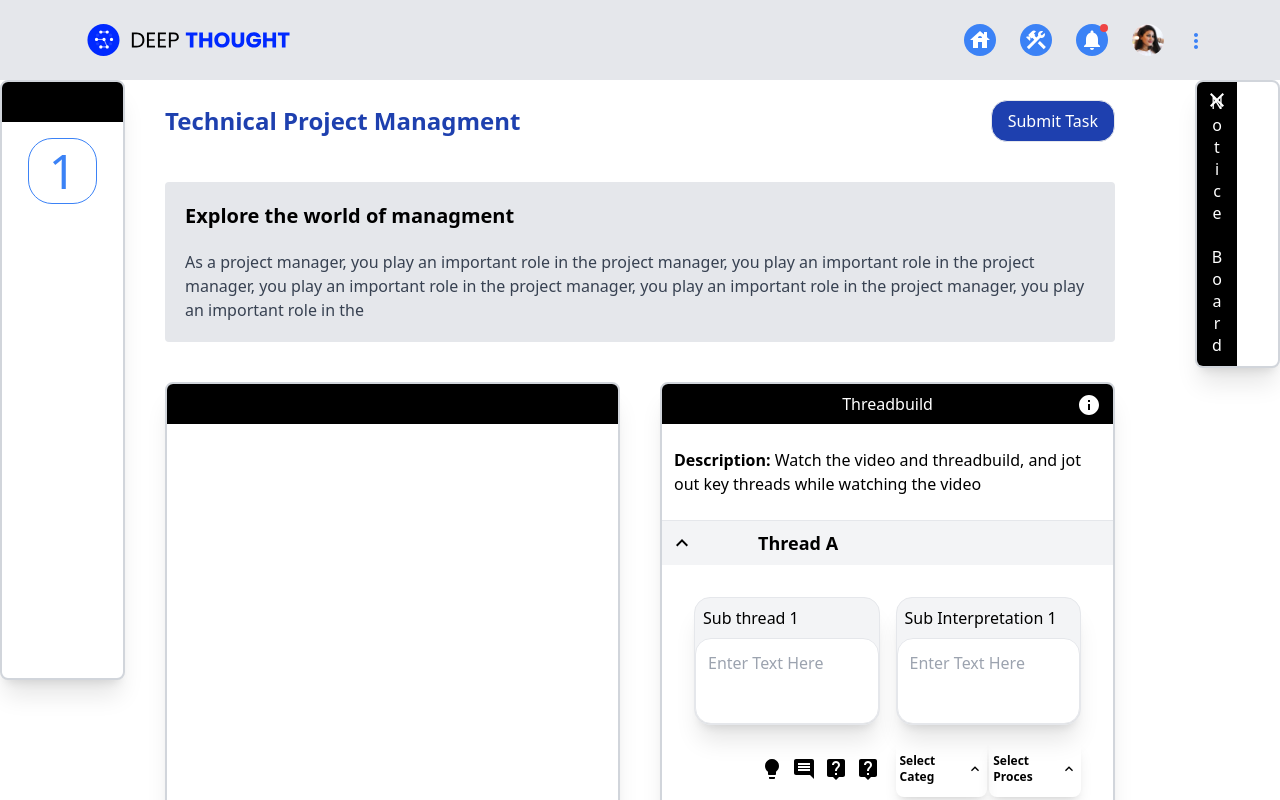
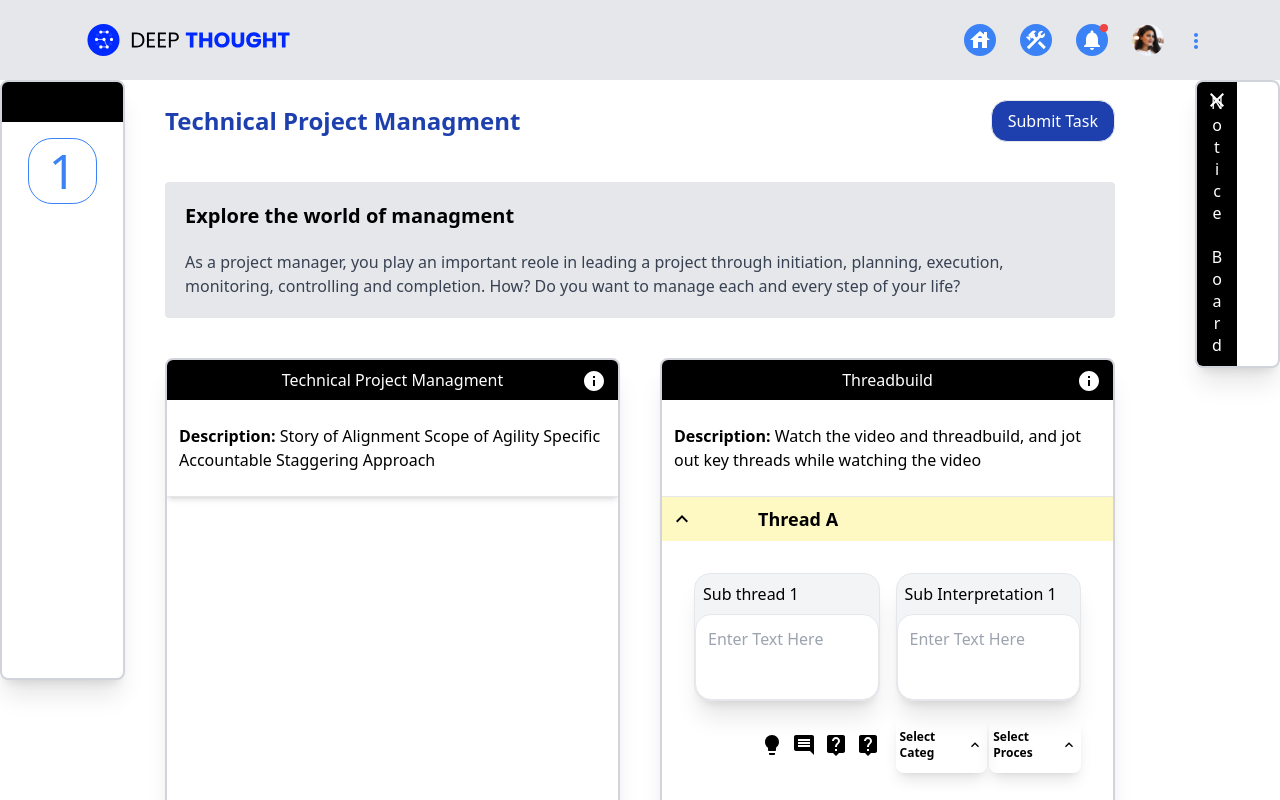
Before and after one commit to fiker31/Deep-tought-website, a React (Vite) app: page / in a window 1280 px wide. Shown: the top 800 px of the page. Built offline with nearby package versions, Linux system fonts and the light colour scheme.

Commit message:
add information

```diff
--- a/src/components/body.jsx
+++ b/src/components/body.jsx
@@ -25,21 +25,29 @@ const Body = () => {
           Explore the world of managment
         </h1>
         <p className="text-gray-700">
-          As a project manager, you play an important role in the project
-          manager, you play an important role in the project manager, you play
-          an important role in the project manager, you play an important role
-          in the project manager, you play an important role in the
+        As a project manager, you play an important reole in leading a project through initiation, planning, execution, monitoring, controlling
+        and completion. How? Do you want to manage each and every step of your life?
         </p>
       </div>
       <div className="grid grid-cols-2 gap-10">
-        <Board></Board>
+        <Board
+         title="Technical Project Managment"
+         icon={<InfoIcon color="white" />}
+         header="Story of Alignment Scope of Agility Specific Accountable Staggering Approach"
+        >
+          <div>
+
+          </div>
+
+
+        </Board>
         <Board
           title="Threadbuild"
           icon={<InfoIcon color="white" />}
           header="Watch the video and threadbuild, and jot out key threads while watching the video"
         >
           <div>
-            <div className="flex p-2 bg-gray-100 items-center">
+            <div className="flex p-2 bg-yellow-100 items-center">
               <KeyboardArrowUpIcon color="black" />
               <h3 className="ml-16 font-bold text-lg">Thread A</h3>
             </div>
@@ -74,6 +82,16 @@ const Body = () => {
             </div>
           </div>
         </Board>
+        <Board>
+
+
+
+        </Board>
+        <Board>
+
+
+
+        </Board>
       </div>
     </div>
   );
```
